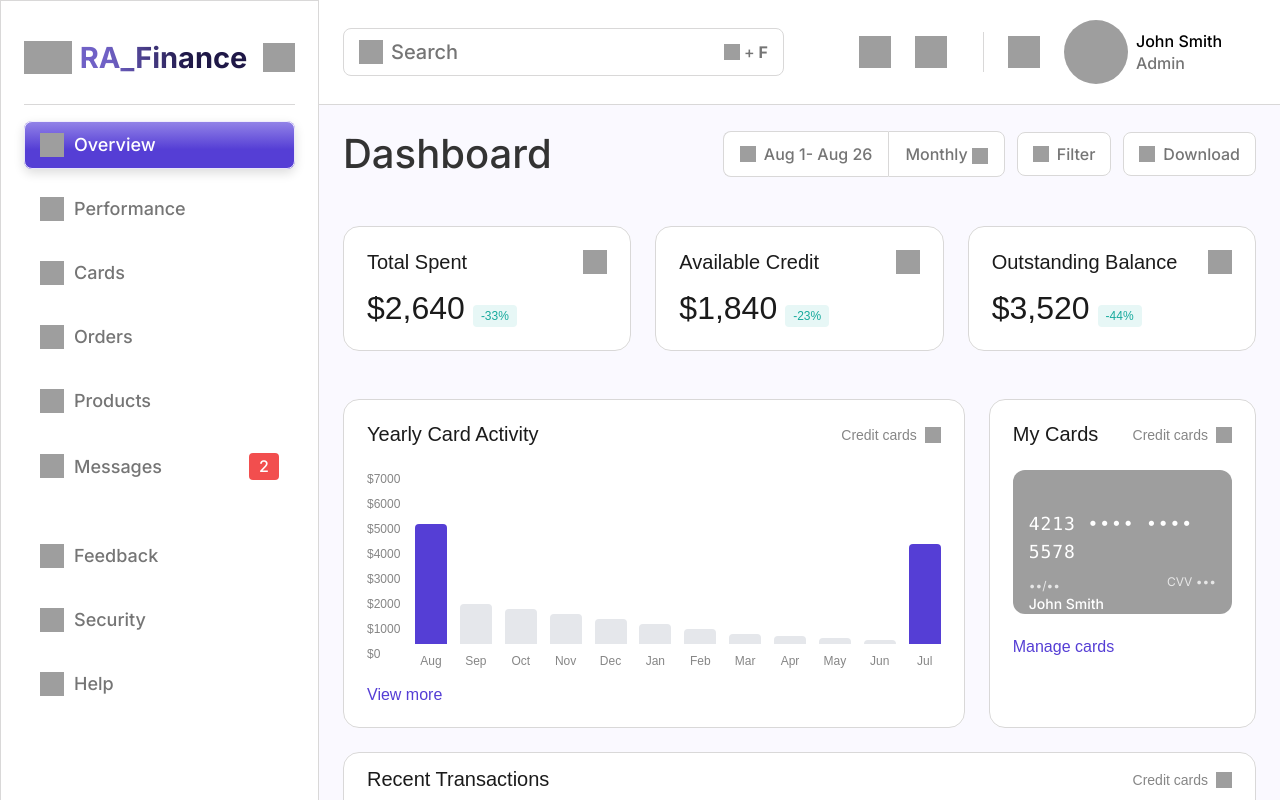
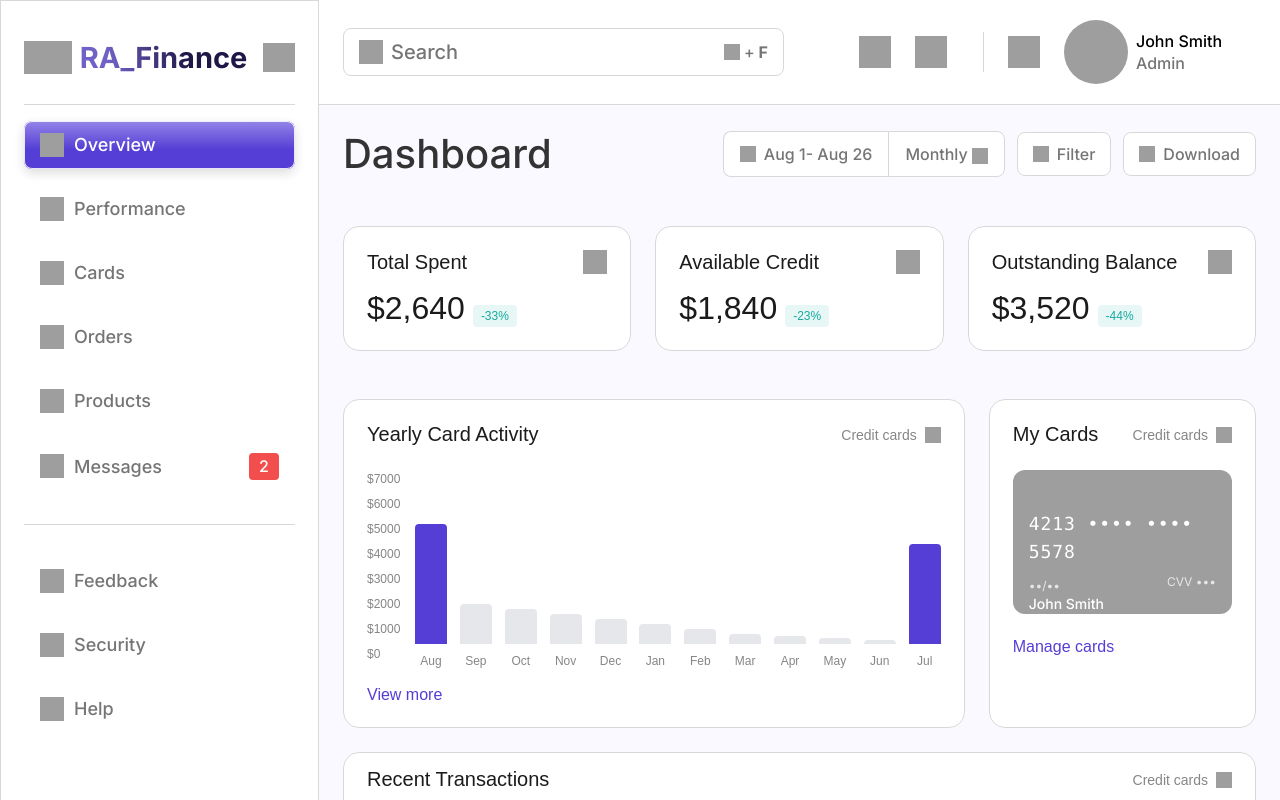
Before and after one commit to druxsas/radashboard, a React (Create React App) app: page / in a window 1280 px wide. Shown: the top 800 px of the page. Built offline with nearby package versions, Linux system fonts and the light colour scheme.

Commit message:
fix: Improve sidebar spacing and borders
- Add border-top to bottom navigation section (Feedback, Security, Help)
- Increase bottom navigation padding-top from 1rem to 2rem
- Reduce main navigation padding-bottom from 1.5rem to 1rem
- Consistent border color (#d9d8d8) throughout sidebar

```diff
--- a/src/components/Sidebar.js
+++ b/src/components/Sidebar.js
@@ -74,7 +74,7 @@ export default function Sidebar() {
 
       {/* Navigation */}
       <div className="basis-0 content-stretch flex flex-col gap-4 grow items-start justify-start min-h-px min-w-px relative shrink-0 w-full" data-node-id="17:15">
-        <div className="box-border content-stretch flex flex-col gap-4 items-start justify-start pb-6 pt-0 px-0 relative shrink-0 w-full" data-node-id="17:16">
+        <div className="box-border content-stretch flex flex-col gap-4 items-start justify-start pt-0 px-0 relative shrink-0 w-full" style={{paddingBottom: '1rem'}} data-node-id="17:16">
           <div aria-hidden="true" className="absolute border-[#d9d8d8] border-[0px_0px_1px] border-solid inset-0 pointer-events-none" />
 
           {/* Overview - Active */}
@@ -147,7 +147,7 @@ export default function Sidebar() {
         </div>
 
         {/* Bottom Navigation */}
-        <div className="content-stretch flex flex-col gap-4 items-start justify-start relative shrink-0 w-full" data-node-id="17:44">
+        <div className="content-stretch flex flex-col gap-4 items-start justify-start relative shrink-0 w-full border-t border-[#d9d8d8]" style={{paddingTop: '2rem'}} data-node-id="17:44">
           <div className="box-border content-stretch flex gap-2.5 items-center justify-start px-4 py-3 relative rounded-[8px] shrink-0 w-full" data-node-id="17:45">
             <div className="relative shrink-0 size-6" data-name="lucide/sticker" data-node-id="17:46">
               <img alt="" className="block max-w-none size-full" src={imgLucideSticker} />
```
